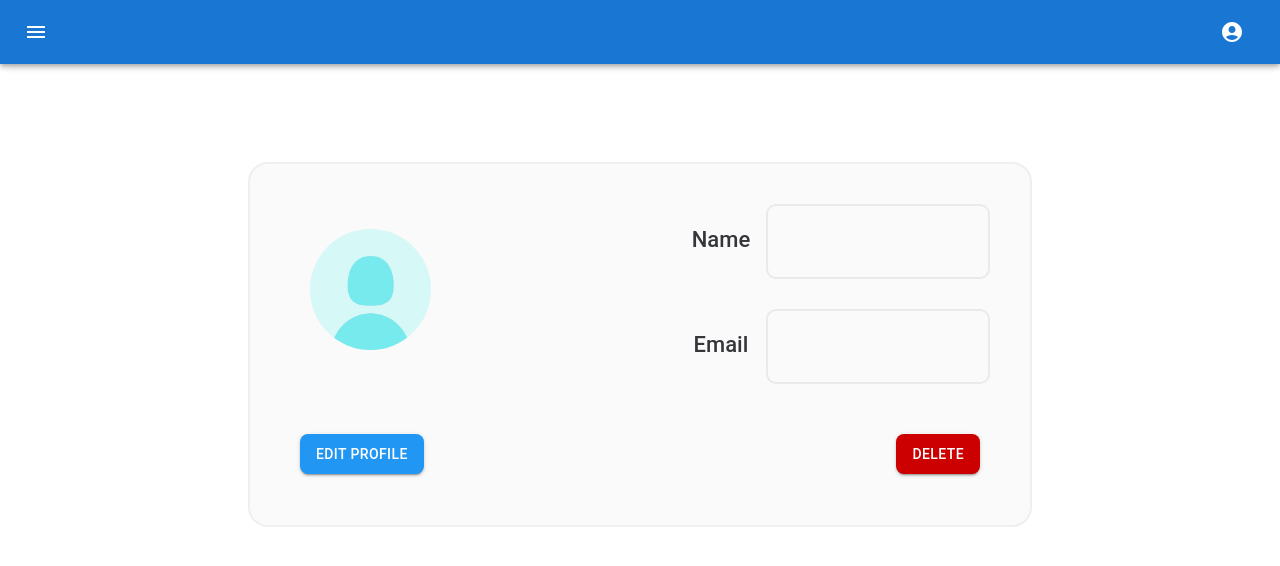
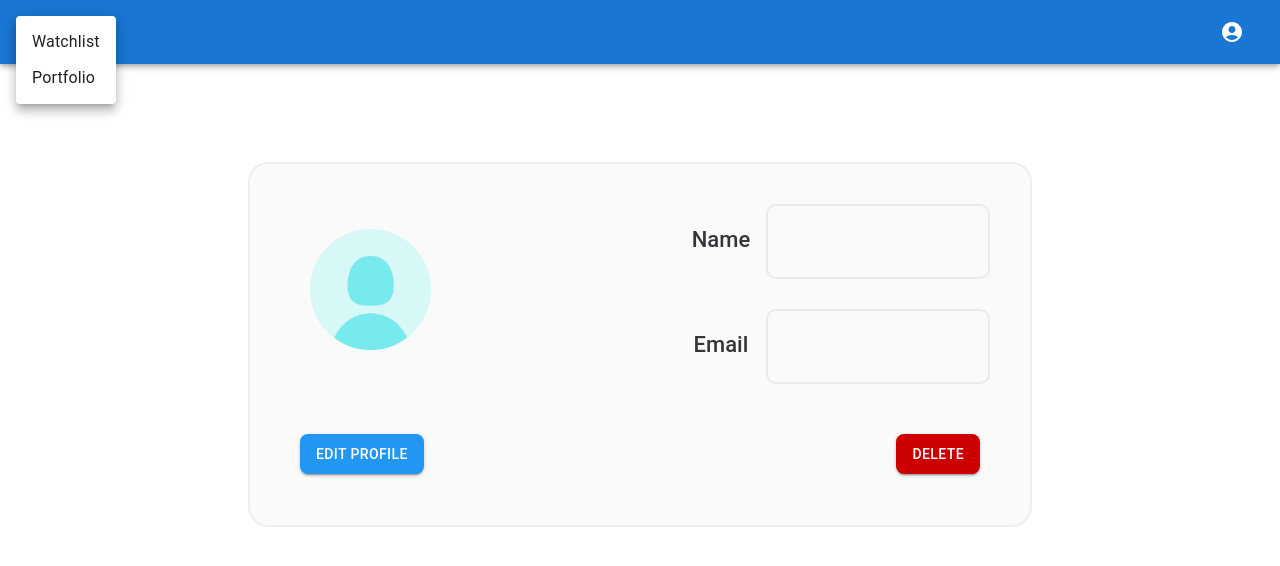
Before and after one commit to Vaishali054/VTPFrontend, a React (Create React App) app in the folder vtpfrontend/: page /profile in a window 1280 px wide. Both pictures are taken after a click on the button 36 px from the left and 32 px from the top of the page. Shown: the top 566 px of the page. Built offline with nearby package versions, Linux system fonts and the light colour scheme; no server answers.

Commit message:
Update TopNavBar.jsx

```diff
--- a/vtpfrontend/src/components/TopNavbar/TopNavBar.jsx
+++ b/vtpfrontend/src/components/TopNavbar/TopNavBar.jsx
@@ -6,32 +6,66 @@ import Typography from '@mui/material/Typography';
 import IconButton from '@mui/material/IconButton';
 import MenuIcon from '@mui/icons-material/Menu';
 import AccountCircle from '@mui/icons-material/AccountCircle';
-
+import { fetchProfile } from '../api/fetchProfile';
 import MenuItem from '@mui/material/MenuItem';
 import Menu from '@mui/material/Menu';
 import { useNavigate } from 'react-router-dom';
 
 export default function TopNavBar() {
-  const [anchorEl, setAnchorEl] = React.useState(null);
-  const navigate=useNavigate();
+  const [anchorElMenu, setAnchorElMenu] = React.useState(null);
+  const [anchorElAccount, setAnchorElAccount] = React.useState(null);
+  const navigate = useNavigate();
+  const [userId, setuserId] = React.useState('');
 
   const handleMenu = (event) => {
-    setAnchorEl(event.currentTarget);
+    setAnchorElMenu(event.currentTarget);
   };
 
-  const handleClose = () => {
-    setAnchorEl(null);
+  const handleCloseMenu = () => {
+    setAnchorElMenu(null);
   };
 
-  const handleProfile=()=>{
-    setAnchorEl(null);
+  const handleAccount = (event) => {
+    setAnchorElAccount(event.currentTarget);
+  };
+
+  const handleCloseAccount = () => {
+    setAnchorElAccount(null);
+  };
+
+  const handleProfile = () => {
+    setAnchorElAccount(null);
     navigate("/profile");
+  };
+
+  const fetchUserData = async () => {
+    try {
+      const data = await fetchProfile();
+      if (data) {
+        setuserId(data.id);
+      } else {
+        console.error('Failed to fetch user data');
       }
+    } catch (error) {
+      console.error('Error fetching user data:', error);
+    }
+  };
+
+  const handleWatchlist = () => {
+    setAnchorElMenu(null);
+    fetchUserData();
+    navigate(`/watchlist/${userId}`);
+  };
+
+  const handlePortfolio = () => {
+    setAnchorElMenu(null);
+    fetchUserData();
+    navigate(`/portfolio/${userId}`);
+  };
 
   return (
     <div>
       <Box sx={{ flexGrow: 1 }}>
-
         <AppBar position="fixed">
           <Toolbar>
             <IconButton
@@ -39,26 +73,45 @@ export default function TopNavBar() {
               edge="start"
               color="inherit"
               aria-label="menu"
+              onClick={handleMenu}
               sx={{ mr: 2 }}
             >
               <MenuIcon />
             </IconButton>
+            <Menu
+              id="menu-appbar"
+              anchorEl={anchorElMenu}
+              anchorOrigin={{
+                vertical: 'top',
+                horizontal: 'left',
+              }}
+              keepMounted
+              transformOrigin={{
+                vertical: 'top',
+                horizontal: 'left',
+              }}
+              open={Boolean(anchorElMenu)}
+              onClose={handleCloseMenu}
+            >
+              <MenuItem onClick={handleWatchlist}>Watchlist</MenuItem>
+              <MenuItem onClick={handlePortfolio}>Portfolio</MenuItem>
+            </Menu>
             <Typography variant="h6" color="inherit" style={{ flexGrow: 1 }}>
             </Typography>
             <div>
               <IconButton
                 size="large"
                 aria-label="account of current user"
-                aria-controls="menu-appbar"
+                aria-controls="menu-appbar-account"
                 aria-haspopup="true"
-                onClick={handleMenu}
+                onClick={handleAccount}
                 color="inherit"
               >
                 <AccountCircle />
               </IconButton>
               <Menu
-                id="menu-appbar"
-                anchorEl={anchorEl}
+                id="menu-appbar-account"
+                anchorEl={anchorElAccount}
                 anchorOrigin={{
                   vertical: 'top',
                   horizontal: 'right',
@@ -68,11 +121,11 @@ export default function TopNavBar() {
                   vertical: 'top',
                   horizontal: 'right',
                 }}
-                open={Boolean(anchorEl)}
-                onClose={handleClose}
+                open={Boolean(anchorElAccount)}
+                onClose={handleCloseAccount}
               >
                 <MenuItem onClick={handleProfile}>Profile</MenuItem>
-                <MenuItem onClick={handleClose}>My account</MenuItem>
+                <MenuItem onClick={handleCloseAccount}>My account</MenuItem>
               </Menu>
             </div>
           </Toolbar>
```
Lines whose indentation alone changed are shown as unchanged.
